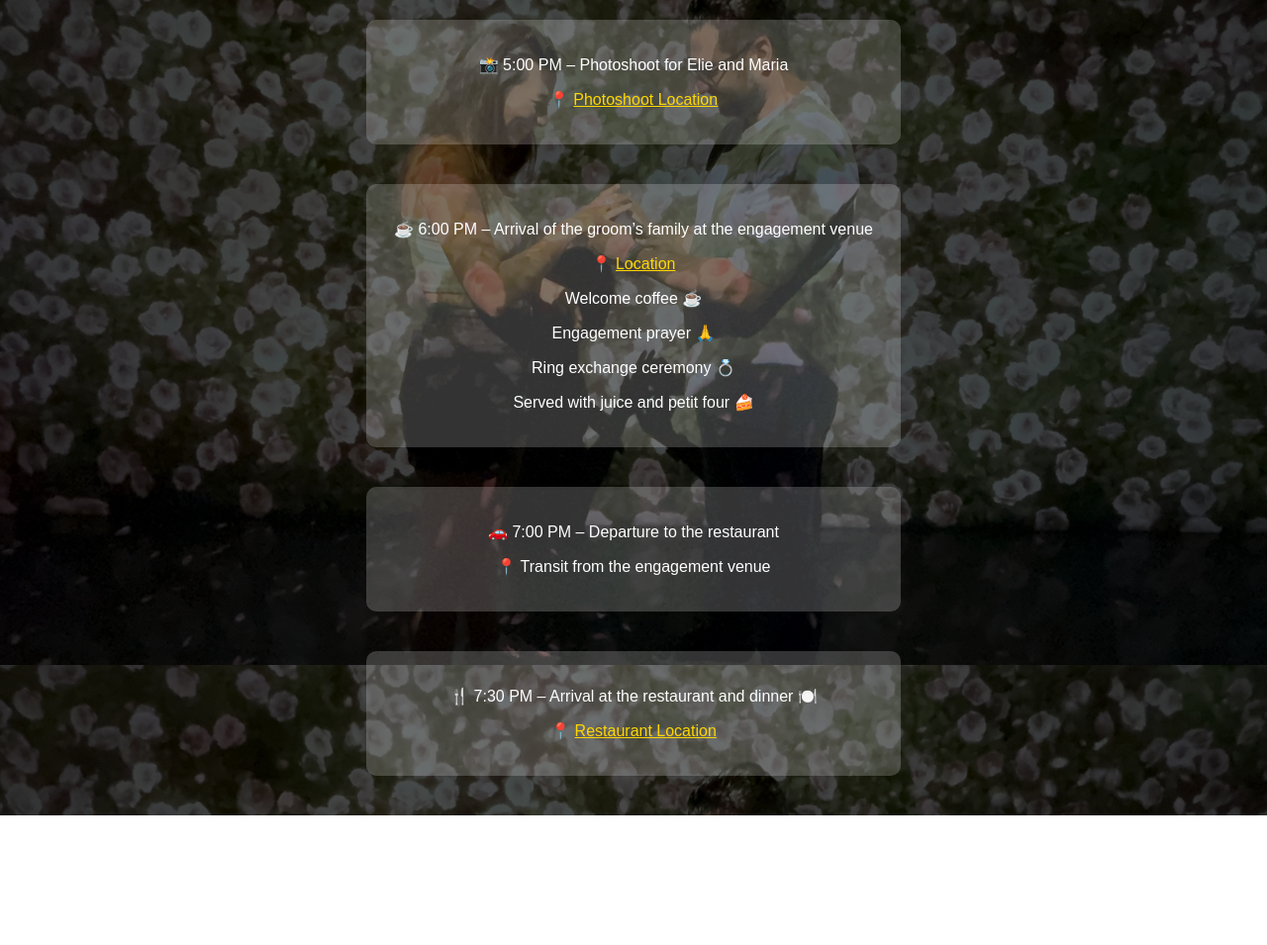
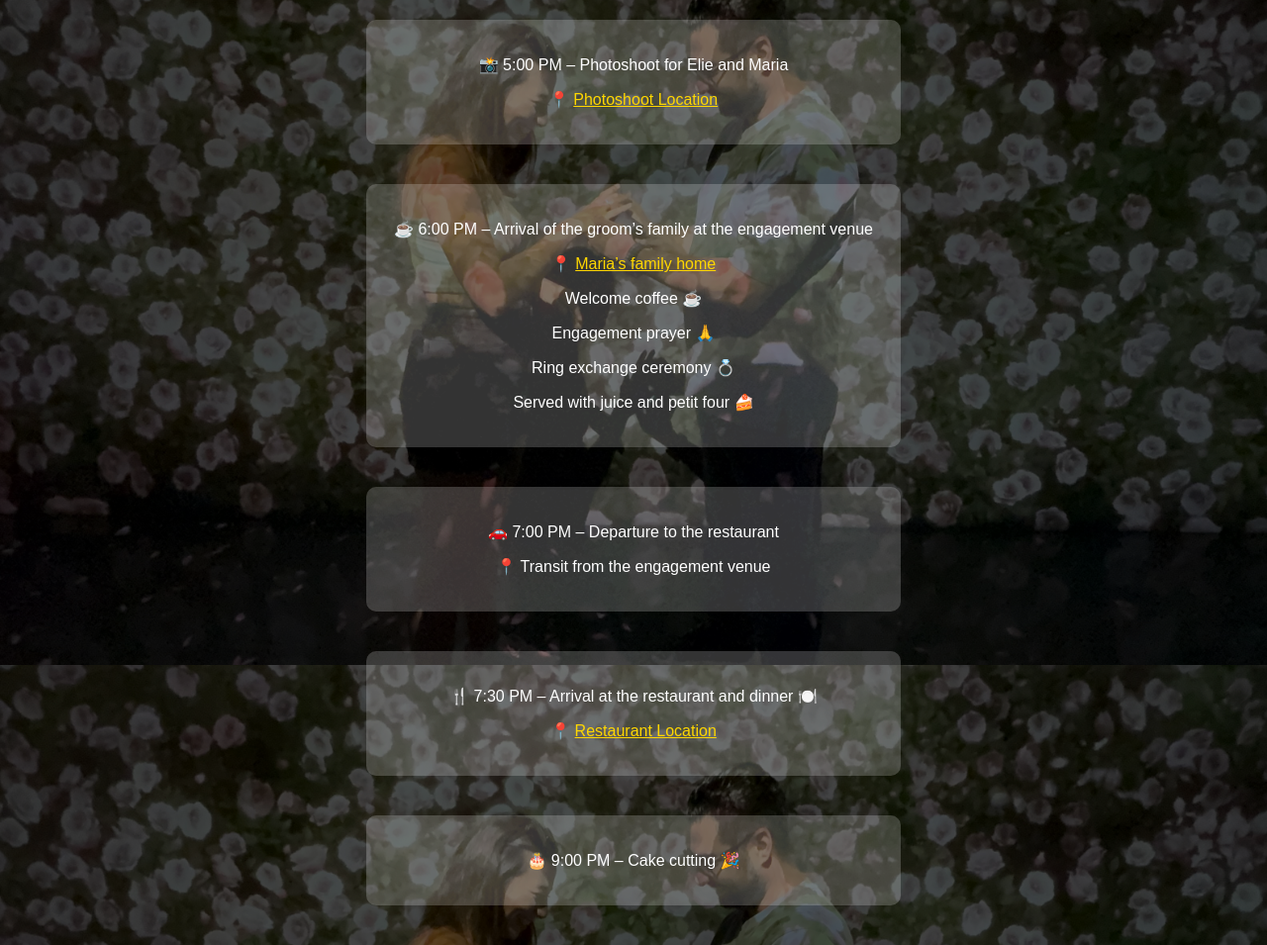
Before and after one commit to Chamieh/Elie-and-Maria-Engagement, a plain HTML site: page index.html in a window 1280 px wide. Shown: the part 128-1083 px from the top of the page at 99% size. Before the commit the page ends 952 px from the top, so only its background shows below. Drawn offline with Linux system fonts and the light colour scheme.

Commit message:
Update index.html

```diff
--- a/index.html
+++ b/index.html
@@ -62,7 +62,7 @@
   </div>
   <div class="event">
     <p>☕ 6:00 PM – Arrival of the groom’s family at the engagement venue</p>
-    <p>📍 <a href="https://maps.app.goo.gl/Am1Je8q14Pzk9Cp86">Location</a></p>
+    <p>📍 <a href="https://maps.app.goo.gl/Am1Je8q14Pzk9Cp86">Maria’s family home</a></p>
     <p>Welcome coffee ☕</p>
     <p>Engagement prayer 🙏</p>
     <p>Ring exchange ceremony 💍</p>
@@ -76,6 +76,9 @@
     <p>🍴 7:30 PM – Arrival at the restaurant and dinner 🍽️</p>
     <p>📍 <a href="https://maps.app.goo.gl/qL84X9b7hgPx7An57">Restaurant Location</a></p>
   </div>
+  <div class="event">
+    <p>🎂 9:00 PM – Cake cutting 🎉</p>
+  </div>
 </div>
 <script>
   window.addEventListener('DOMContentLoaded', () => {
```
